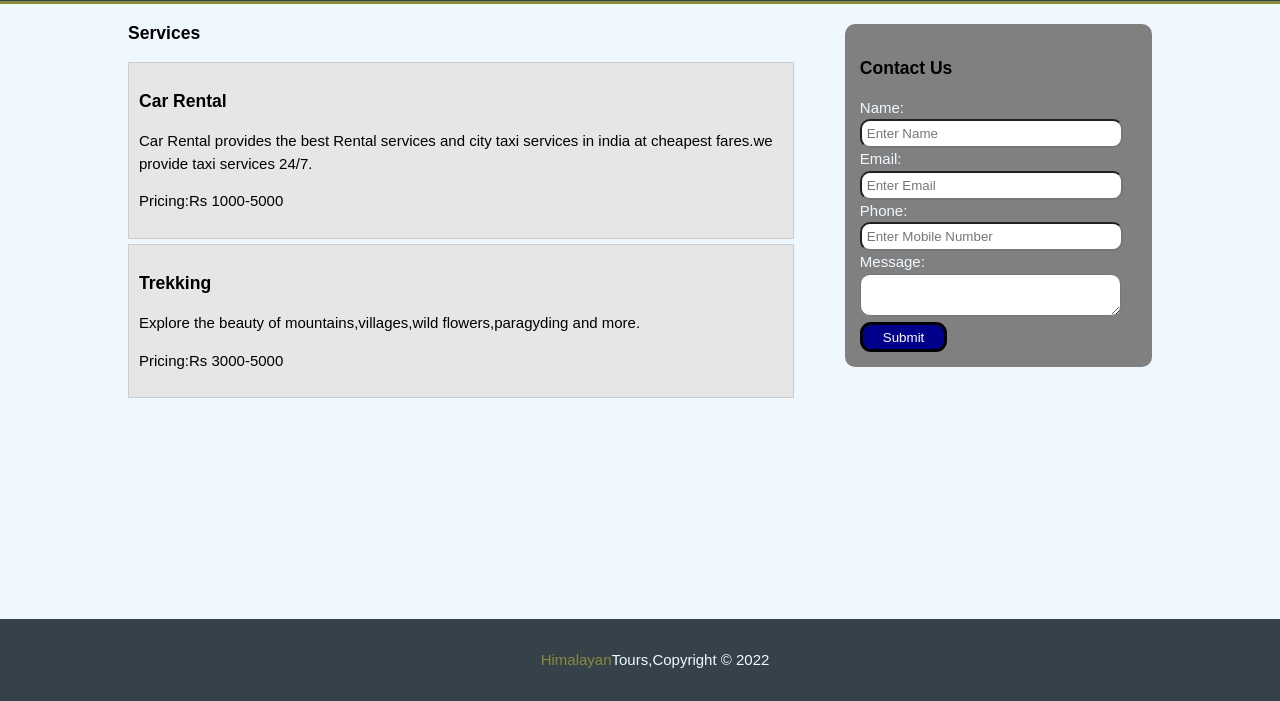
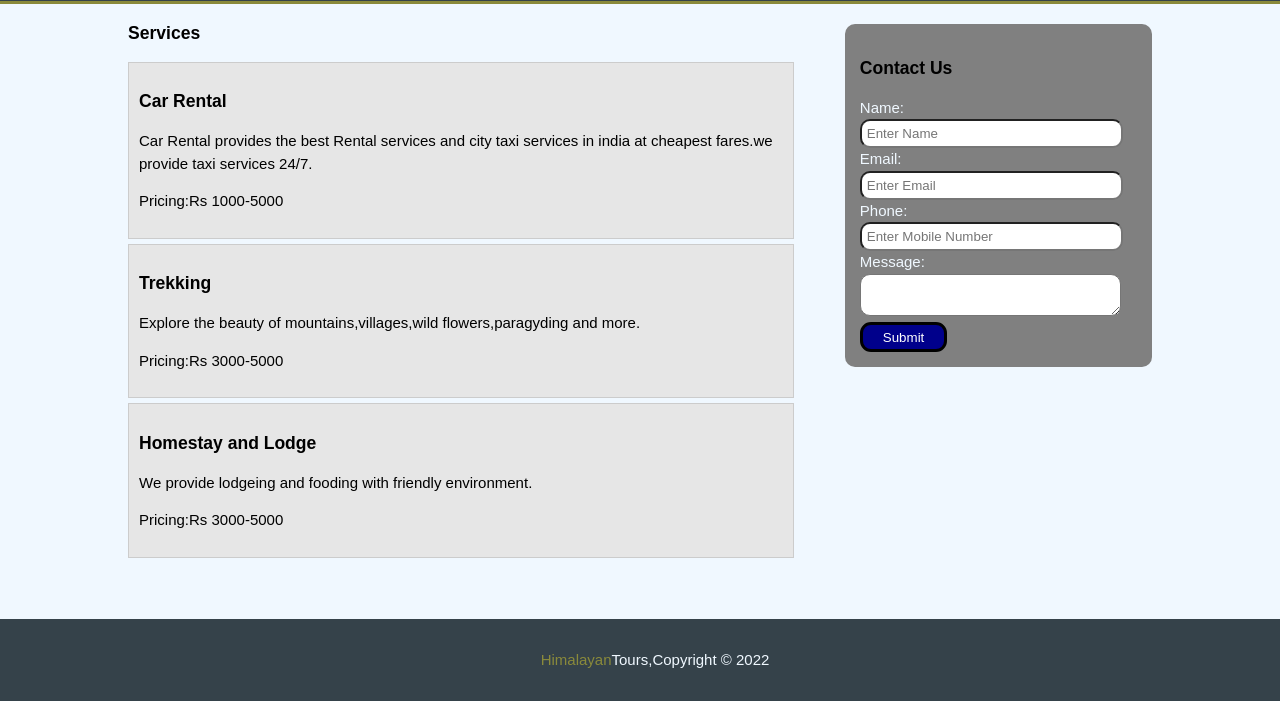
Before and after one commit to 9064444169/AgencyWebsite, a plain HTML site: page services.html in a window 1280 px wide. Shown: the part 99-800 px from the top of the page. Drawn offline with Linux system fonts and the light colour scheme.

Commit message:
Update services.html

```diff
--- a/services.html
+++ b/services.html
@@ -38,6 +38,11 @@
                             <p>Explore the beauty of mountains,villages,wild flowers,paragyding and more.</p>
                             <p>Pricing:Rs 3000-5000</p>
                         </li>
+                        <li>
+                            <h3>Homestay and Lodge</h3>
+                            <p>We provide lodgeing and fooding with friendly environment.</p>
+                            <p>Pricing:Rs 3000-5000</p>
+                        </li>
                     </ul>
             </article>
             <aside id="sidebar">
```
